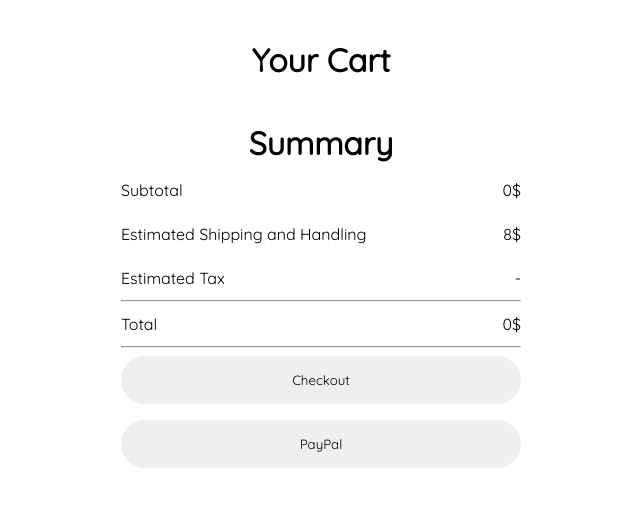
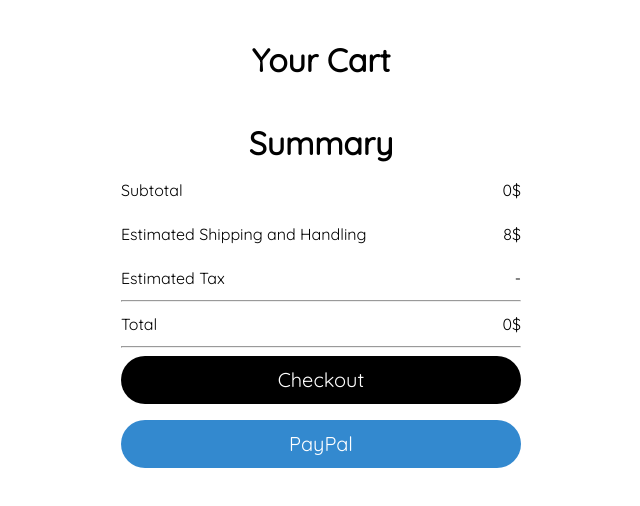
Before and after one commit to MohamedSaberChkiri/vue-digital-products-store, a Vue app: page /cart in a window 1280 px wide. Shown: the top 506 px of the page, without its empty margins (319-959 px from the left). Built offline with nearby package versions, Linux system fonts and the light colour scheme.

Commit message:
working on quantity func

```diff
--- a/src/views/CartView.vue
+++ b/src/views/CartView.vue
@@ -35,8 +35,8 @@
             <hr>
             <div class="total"><span>Total </span><span>{{total}}$</span></div>
             <hr>
-            <button>Checkout</button>
-            <button>PayPal</button>
+            <button id="checkout">Checkout</button>
+            <button id="paypal">PayPal</button>
           </div>
 
       </div>
@@ -75,6 +75,17 @@
   justify-content: center;
 
 }
+#checkout{
+  background: #000;
+
+}
+#checkout:hover{
+  background: #3b3b3b;
+}
+#paypal{
+  background: rgba(0, 108, 196,.8);
+
+}
 .summary{
   width: 500px;
   height: 400px;
@@ -105,6 +116,9 @@
   border-radius: 30px;
   border: none;
   margin: 1vh auto;
+  font-size: 20px;
+  cursor: pointer;
+  color: white;
 }
 hr{
   color: rgba(0, 0, 0, 0.1);
@@ -185,7 +199,7 @@
 .item-details{
   width: 100%;
   height: 100%;
-  padding: 0 2vh 0 2vh;
+  padding: 2vh 6vh;
   display: flex;
   align-items: center;
 
```
